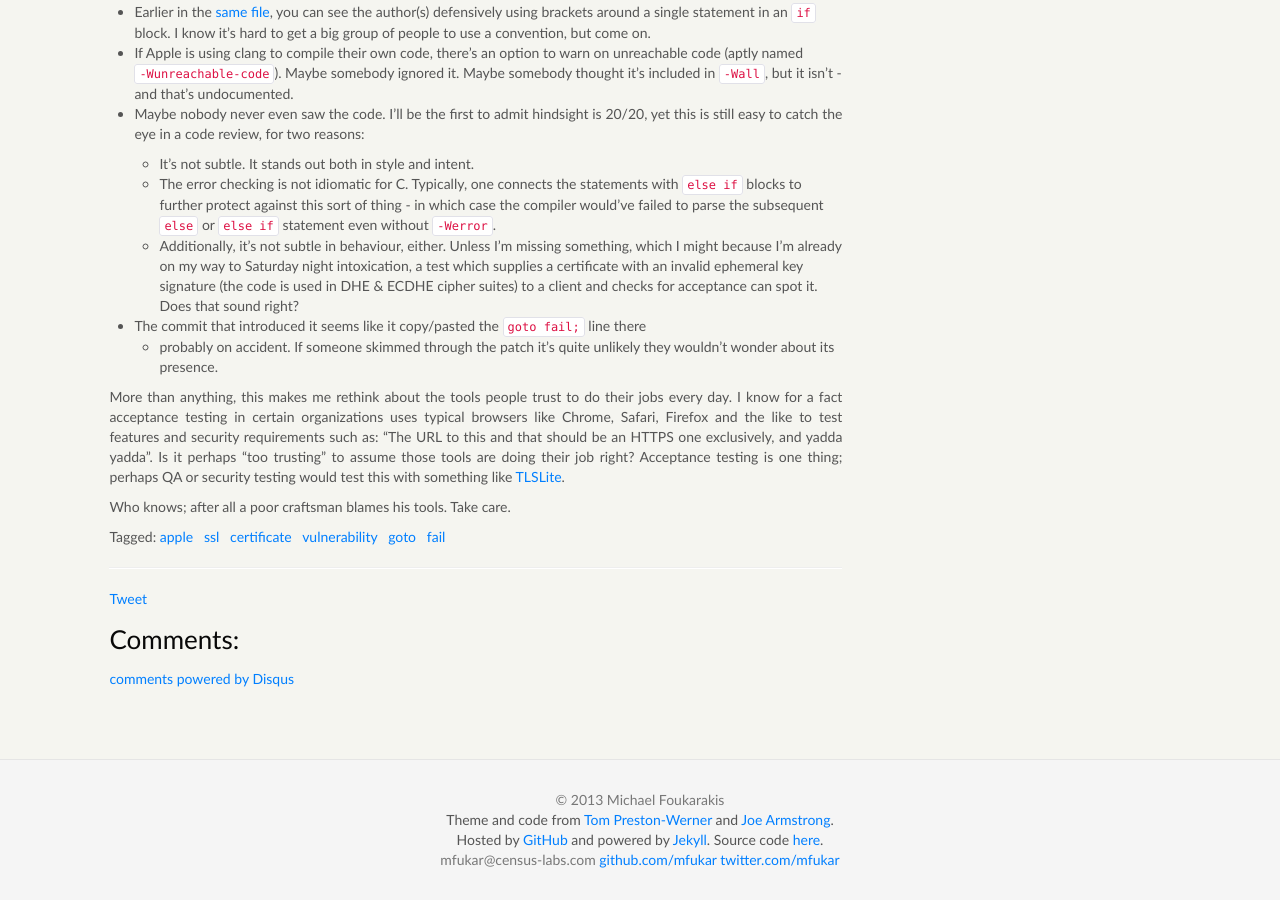
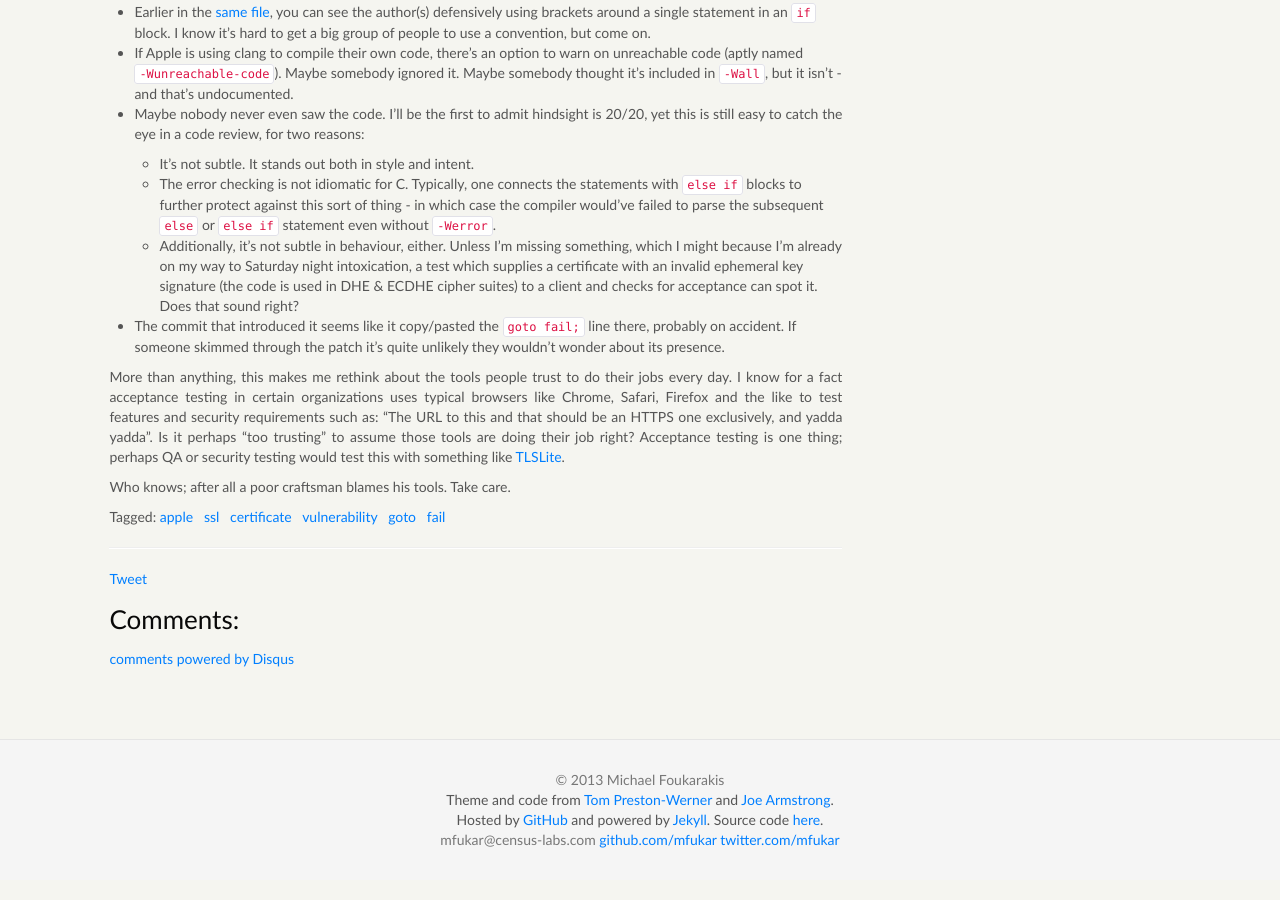
Before and after one commit to mfukar/mfukar.github.com, a Jekyll site: the page built from _posts/2014-02-22-Apple-SSL-bug.md, in a window 1280 px wide and 900 px high, scrolled down 1026 px. Built offline with Jekyll 4.4.1, drawn with Linux system fonts in a browser that asks for light colours; some web fonts are replaced; Markdown is read by kramdown in place of the engine named in the settings; comment, search, counter and statistics services are not loaded.

Commit message:
Fix formatting

```diff
--- a/_posts/2014-02-22-Apple-SSL-bug.md
+++ b/_posts/2014-02-22-Apple-SSL-bug.md
@@ -77,9 +77,9 @@ The amount of things that went wrong here seems near incredible to me:
       used in DHE & ECDHE cipher suites) to a client and checks for acceptance can spot
       it. Does that sound right?
 
-* The commit that introduced it seems like it copy/pasted the `goto fail;` line there
-  - probably on accident. If someone skimmed through the patch it's quite unlikely they
-    wouldn't wonder about its presence.
+* The commit that introduced it seems like it copy/pasted the `goto fail;` line there,
+  probably on accident. If someone skimmed through the patch it's quite unlikely they
+  wouldn't wonder about its presence.
 
 More than anything, this makes me rethink about the tools people trust to do their jobs
 every day. I know for a fact acceptance testing in certain organizations uses typical
```
